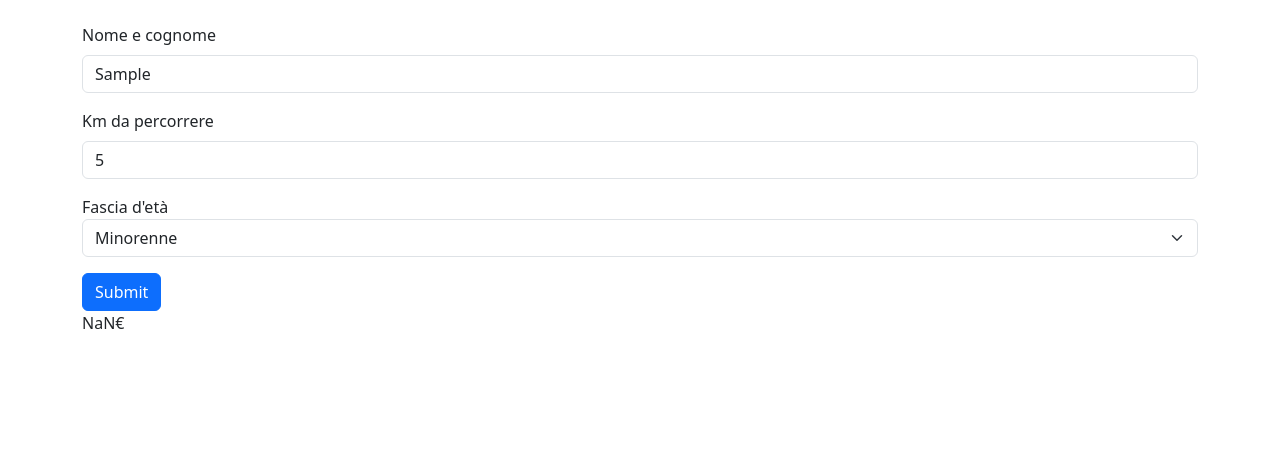
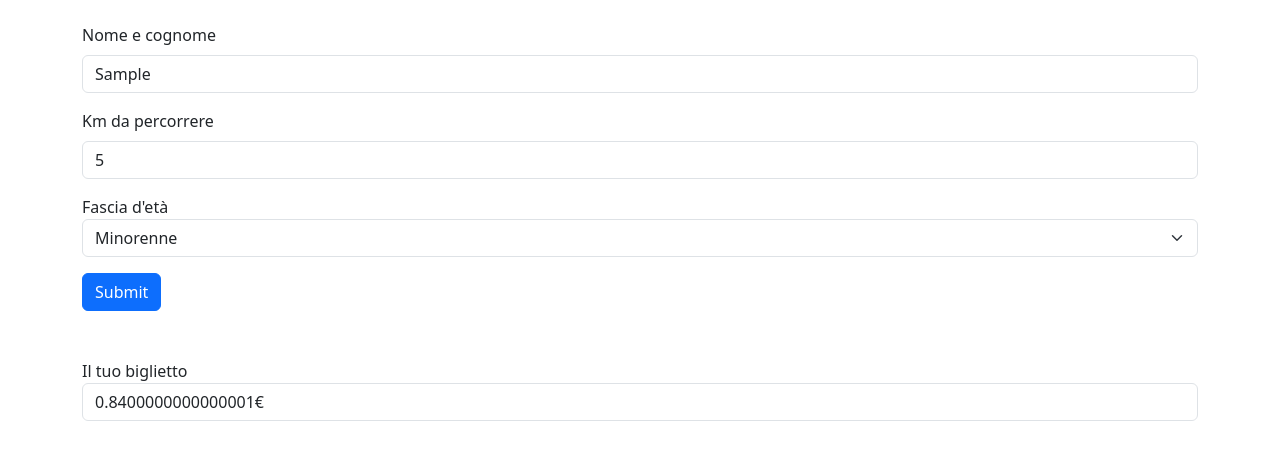
Before and after one commit to Montesi-Yuri/js-biglietto-treno-form, a plain HTML site: page index.html in a window 1280 px wide. Both pictures are taken after typing "Sample", "5" into the empty fields and a click on the button "Submit". Shown: the part 89-548 px from the top of the page. Drawn offline with nearby package versions, Linux system fonts and the light colour scheme.

Commit message:
Completata logica base js

```diff
--- a/css/style.css
+++ b/css/style.css
@@ -1,3 +1,7 @@
 /*
 GENERAL
 */
+
+.m-height{
+    min-height: 30px;
+}
--- a/index.html
+++ b/index.html
@@ -73,11 +73,15 @@
 
                     </select>
 
-                    <button id="click-button" type="button" class="btn btn-primary">
+                    <button id="click-button" type="button" class="btn btn-primary mb-5">
                         Submit
                     </button>
 
-                    <div id="userFinalPrice">
+                    <div>
+
+                        <label for="userFinalPrice">Il tuo biglietto</label>
+
+                        <p id="userFinalPrice" class="form-control m-height"></p>
 
                     </div>
 
--- a/js/script.js
+++ b/js/script.js
@@ -2,56 +2,31 @@
     JS
 */
 
-const userKm = document.querySelector('[name= "km"]');
+const myButton = document.getElementById('click-button')
 
-const userKmConverted = parseInt (userKm)
+myButton.addEventListener('click',
+    function(){
 
-console.log ('userKmconverted', typeof userKmConverted)
+        const distance = parseInt(document.getElementById('kmInput').value);
+        console.log('km', distance, typeof distance)
 
-// --------------------------
+        const age = parseInt(document.getElementById('ageInput').value);
+        console.log('anni', age, typeof age)
 
+        const ticketPrice = (distance * 0.21)
+        console.log('prezzo', ticketPrice, typeof ticketPrice)
 
-const userAge = document.getElementById('ageInput').value;
-console.log (userAge.value)
+        let discount = 0
 
+        if (age == 1){
+            discount = (ticketPrice * 20) / 100;
+        }
+        else if (age == 3){
+            discount = (ticketPrice * 40) / 100;
+        }
 
-const userAgeConverted = parseInt (userAge)
+        const finalPrice = ticketPrice - discount
 
-console.log ('userAgeconverted', typeof userAgeConverted)
-
-// --------------------------
-
-let discount = 0
-
-
-const ticketPrice = (userKmConverted * 0.21) - discount
-
-if (userAgeConverted == 1){
-
-    discount = ((ticketPrice * 20 ) / 100)
-
-} else if (userAgeConverted == 2){
-
-    discount = 0
-
-} else {
-
-    discount = ((ticketPrice * 40 ) / 100)
-
-    console.log ((ticketPrice * 40 ) / 100)
-}
-
-console.log('ticket price', ticketPrice)
-
-
-// --------------------------
-
-
-
-const myButton = document.getElementById('click-button');
-
-myButton.addEventListener ('click',
-    function() {
-        document.getElementById('userFinalPrice').innerHTML = ticketPrice + '€'
+        document.getElementById('userFinalPrice').innerHTML = finalPrice +'€'
     }
 )
```
